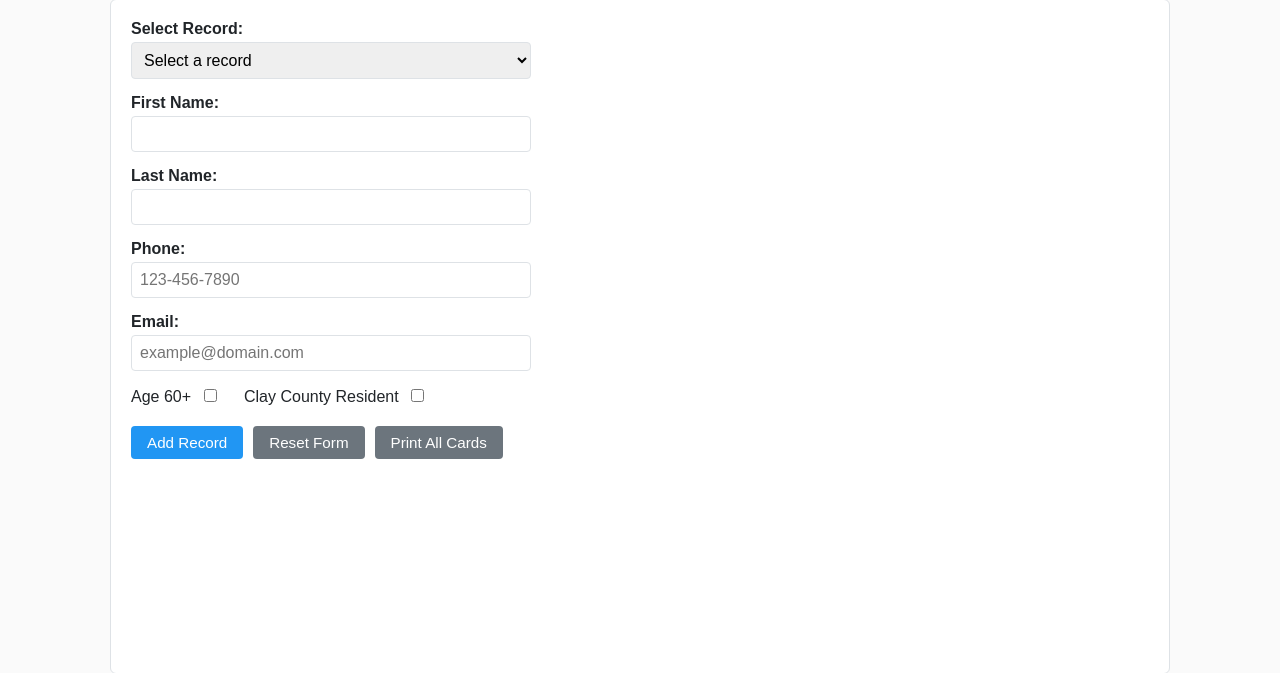
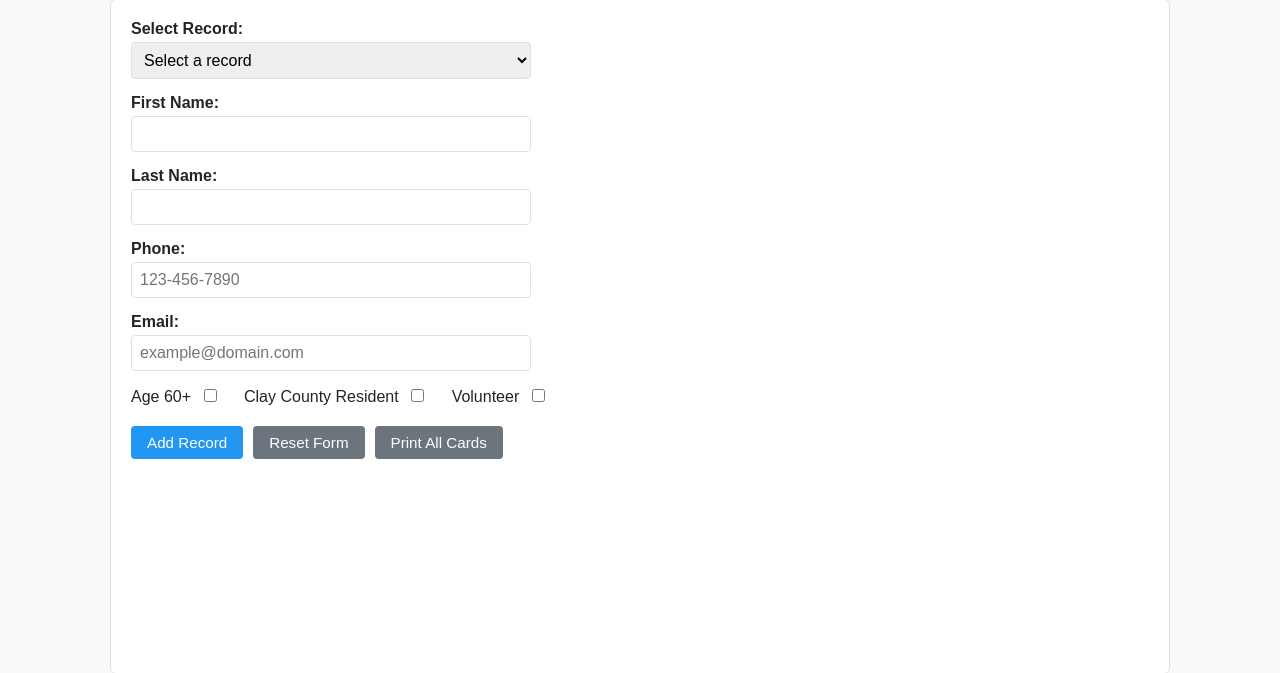
Before and after one commit to aaclay1/ksc, a PHP site: page /members.php in a window 1280 px wide. Shown: the part 133-806 px from the top of the page. Run offline with PHP 8.4, Linux system fonts and the light colour scheme; data that the repository does not hold is empty; some libraries are stand-ins or nearby versions.

Commit message:
volunteer checkbox

```diff
--- a/api/members.php
+++ b/api/members.php
@@ -17,7 +17,7 @@ switch ($action) {
     case 'get':
         $id = intval($_GET['id']);
         $row = db_get_row(
-            "SELECT first_name, last_name, phone_number, email, is_60_plus, is_clay_resident, barcode FROM members WHERE id = ?",
+            "SELECT first_name, last_name, phone_number, email, is_60_plus, is_clay_resident, is_volunteer, barcode FROM members WHERE id = ?",
             array($id)
         );
         if ($row) {
@@ -43,6 +43,7 @@ switch ($action) {
         $email = strtoupper(trim($_POST['email']));
         $is_60_plus = !empty($_POST['is_60_plus']) ? 1 : 0;
         $is_clay_resident = !empty($_POST['is_clay_resident']) ? 1 : 0;
+        $is_volunteer = !empty($_POST['is_volunteer']) ? 1 : 0;
         $barcode = generate_unique_barcode('members');
 
         $new_id = db_insert('members', array(
@@ -52,6 +53,7 @@ switch ($action) {
             'email' => $email,
             'is_60_plus' => $is_60_plus,
             'is_clay_resident' => $is_clay_resident,
+            'is_volunteer' => $is_volunteer,
             'barcode' => $barcode,
             'date_added' => central_time()->format('Y-m-d H:i:s'),
         ));
@@ -85,6 +87,7 @@ switch ($action) {
         $email = strtoupper(trim($_POST['email']));
         $is_60_plus = !empty($_POST['is_60_plus']) ? 1 : 0;
         $is_clay_resident = !empty($_POST['is_clay_resident']) ? 1 : 0;
+        $is_volunteer = !empty($_POST['is_volunteer']) ? 1 : 0;
 
         $result = db_update('members', array(
             'first_name' => $firstName,
@@ -93,6 +96,7 @@ switch ($action) {
             'email' => $email,
             'is_60_plus' => $is_60_plus,
             'is_clay_resident' => $is_clay_resident,
+            'is_volunteer' => $is_volunteer,
         ), array('id' => $id));
 
         if ($result !== false) {
--- a/members.php
+++ b/members.php
@@ -43,6 +43,10 @@ require_once __DIR__ . '/includes/header.php';
             <div class="checkbox-wrapper">
                 <label for="is_clay_resident">Clay County Resident</label>
                 <input type="checkbox" name="is_clay_resident" id="is_clay_resident">
+            </div>
+            <div class="checkbox-wrapper">
+                <label for="is_volunteer">Volunteer</label>
+                <input type="checkbox" name="is_volunteer" id="is_volunteer">
             </div>
         </div>
 
@@ -107,7 +111,7 @@ jQuery(document).ready(function($) {
 
     function clearForm() {
         $('#firstName, #lastName, #phoneNumber, #email, #record_id').val('');
-        $('#is_60_plus, #is_clay_resident').prop('checked', false);
+        $('#is_60_plus, #is_clay_resident, #is_volunteer').prop('checked', false);
         $('#barcodeDisplay').empty();
         $('#barcodeNumber').text('');
         $('#printCard').hide();
@@ -137,6 +141,7 @@ jQuery(document).ready(function($) {
                 $('#email').val(response.data.email);
                 $('#is_60_plus').prop('checked', response.data.is_60_plus == 1);
                 $('#is_clay_resident').prop('checked', response.data.is_clay_resident == 1);
+                $('#is_volunteer').prop('checked', response.data.is_volunteer == 1);
                 displayBarcode(response.data.barcode);
             }
         }).always(function() { $('#loadingIndicator').hide(); });
@@ -154,6 +159,7 @@ jQuery(document).ready(function($) {
             email: $('#email').val(),
             is_60_plus: $('#is_60_plus').prop('checked') ? 1 : 0,
             is_clay_resident: $('#is_clay_resident').prop('checked') ? 1 : 0,
+            is_volunteer: $('#is_volunteer').prop('checked') ? 1 : 0,
         }, function(response) {
             if (response.success) {
                 alert('Record updated successfully');
@@ -189,6 +195,7 @@ jQuery(document).ready(function($) {
             email: $('#email').val(),
             is_60_plus: $('#is_60_plus').prop('checked') ? 1 : 0,
             is_clay_resident: $('#is_clay_resident').prop('checked') ? 1 : 0,
+            is_volunteer: $('#is_volunteer').prop('checked') ? 1 : 0,
         }, function(response) {
             if (response.success) {
                 alert('Record added successfully');
--- /dev/null
+++ b/sql/add_is_volunteer.sql
@@ -0,0 +1,6 @@
+-- One-time migration: adds the is_volunteer column to an existing members table.
+-- Run this once against u288510777_kscdb (phpMyAdmin -> SQL tab -> paste -> Go).
+-- Safe to run only once; schema.sql already includes this column for fresh installs.
+
+ALTER TABLE `members`
+    ADD COLUMN `is_volunteer` TINYINT(1) NOT NULL DEFAULT 0 AFTER `is_clay_resident`;
--- a/sql/schema.sql
+++ b/sql/schema.sql
@@ -13,6 +13,7 @@ CREATE TABLE IF NOT EXISTS `members` (
     `email` VARCHAR(150) NOT NULL DEFAULT '',
     `is_60_plus` TINYINT(1) NOT NULL DEFAULT 0,
     `is_clay_resident` TINYINT(1) NOT NULL DEFAULT 0,
+    `is_volunteer` TINYINT(1) NOT NULL DEFAULT 0,
     `barcode` VARCHAR(20) NOT NULL DEFAULT '',
     `date_added` DATETIME NOT NULL DEFAULT CURRENT_TIMESTAMP,
     PRIMARY KEY (`id`),
```
